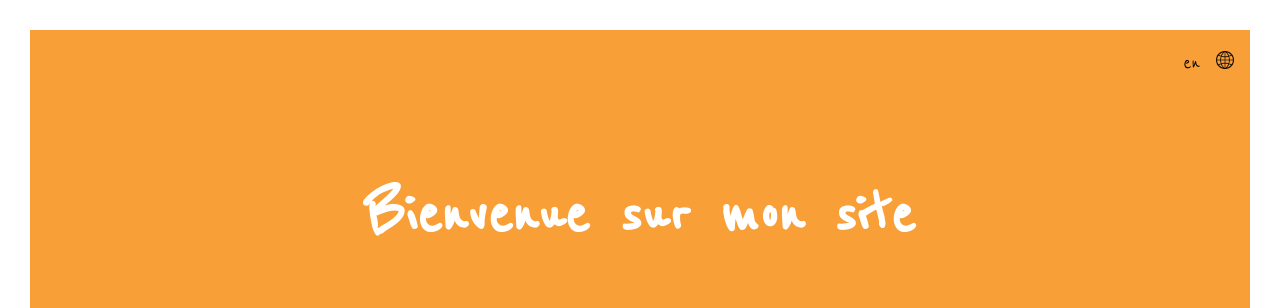
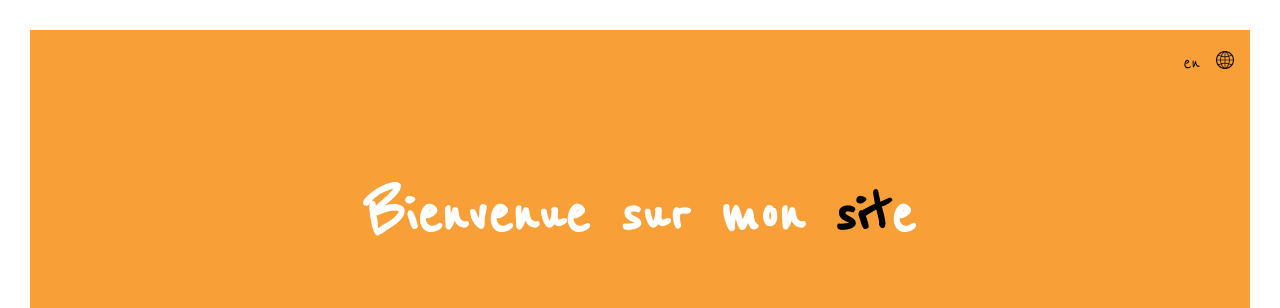
Before and after one commit to Dodilanne/personal-website, a Next.js app: page / in a window 1280 px wide. Shown: the top 308 px of the page. Built offline with nearby package versions, Linux system fonts and the light colour scheme.

Commit message:
Make gimmick more obvious

```diff
--- a/src/styles/Home.module.css
+++ b/src/styles/Home.module.css
@@ -52,7 +52,7 @@
 }
 
 .sitButton {
-  color: white;
+  color: black;
   text-decoration: none;
   transition: all 0.2s ease;
   transform-origin: bottom;
@@ -65,10 +65,6 @@
 .sitButton:not(.disabled):active,
 .sitButton.disabled {
   transform: scaleY(0.8);
-}
-
-.sitButton.disabled {
-  color: black;
 }
 
 .title {
```
